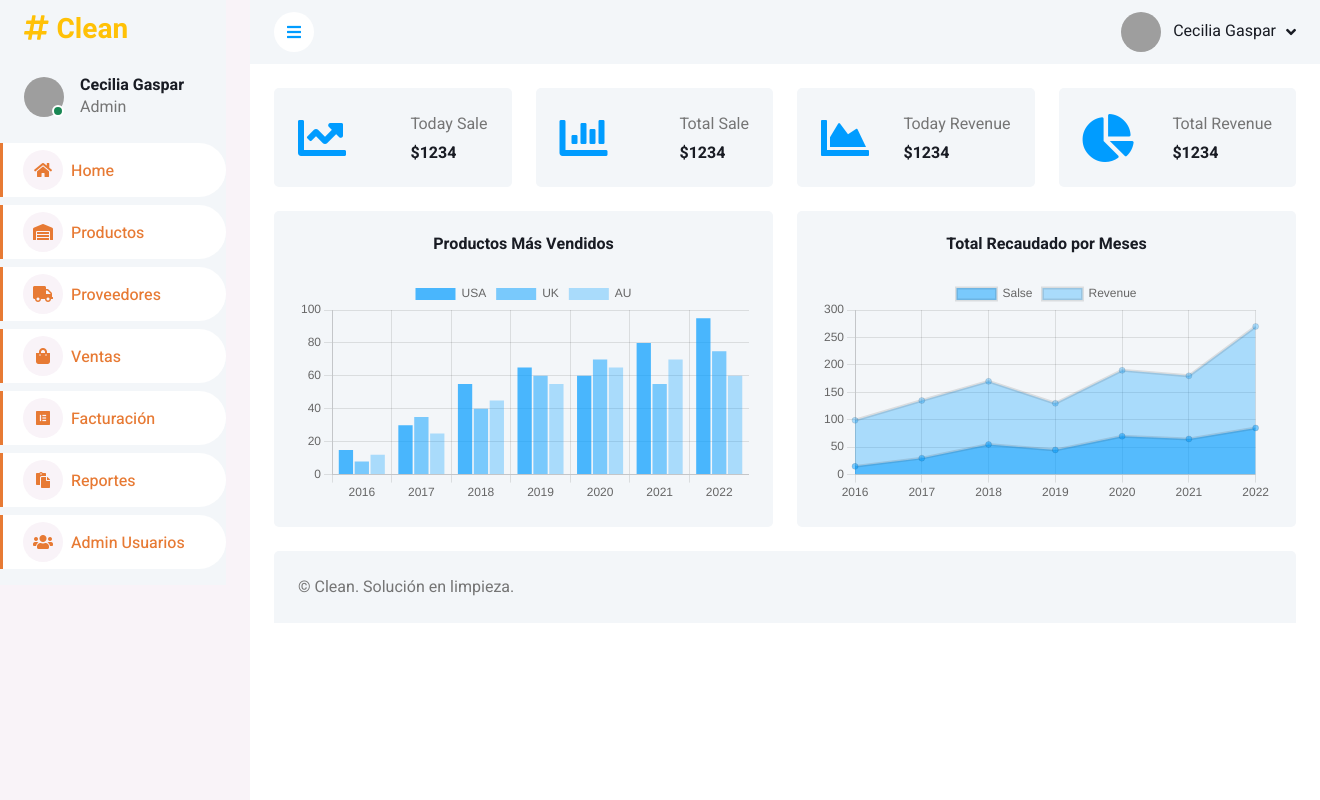
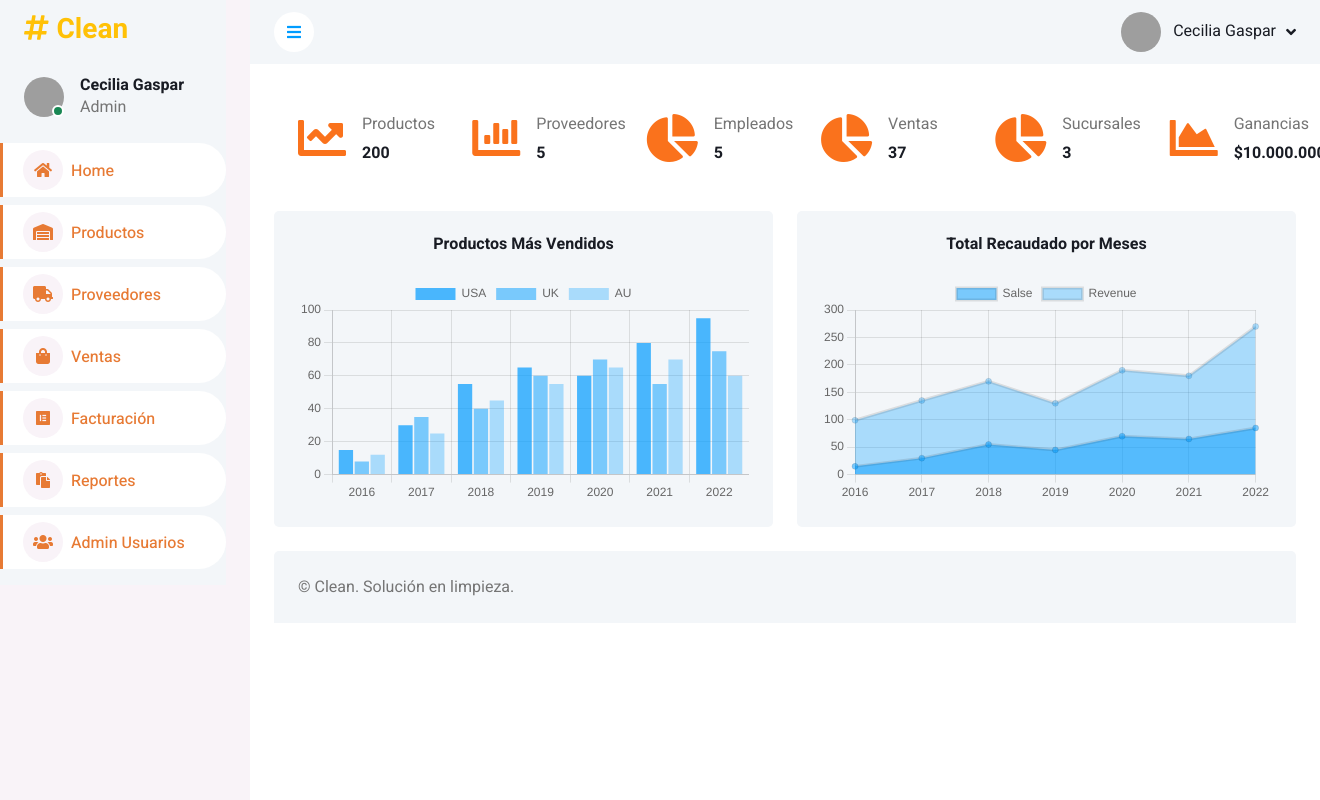
Before and after one commit to samu0812/CleanProject, a PHP site: page /vistas/home.php in a window 1320 px wide. Run offline with PHP 8.4, Linux system fonts and the light colour scheme; some libraries are stand-ins or nearby versions; grey boxes are pictures that could not be loaded.

Commit message:
cambios ceci

```diff
--- a/css/style.css
+++ b/css/style.css
@@ -85,6 +85,15 @@
     background: #FFFFFF;
     transition: 0.5s;
 
+}
+
+.cursorPointer {
+    cursor: pointer;
+    transition: transform 0.3s ease;
+}
+
+.cursorPointer:hover {
+    transform: translateY(-15px);
 }
 
 @media (min-width: 1400px) {
--- a/vistas/home.php
+++ b/vistas/home.php
@@ -60,39 +60,57 @@
             <!-- Sale & Revenue Start -->
             <div class="container-fluid pt-4 px-4">
                 <div class="row g-4">
-                    <div class="col-sm-6 col-xl-3">
-                        <div class="bg-light rounded d-flex align-items-center justify-content-between p-4">
-                            <i class="fa fa-chart-line fa-3x text-primary"></i>
+                    <div class="col-sm-4 col-xl-2">
+                        <div class="bg-personalizado rounded d-flex align-items-center justify-content-between p-4 cursorPointer"onclick="redireccionar('productos.php')">
+                            <i class="fa fa-chart-line fa-3x" style="color: #fa721c;"></i>
                             <div class="ms-3">
-                                <p class="mb-2">Today Sale</p>
-                                <h6 class="mb-0">$1234</h6>
+                                <p class="mb-2">Productos</p>
+                                <h6 class="mb-0">200</h6>
                             </div>
                         </div>
                     </div>
-                    <div class="col-sm-6 col-xl-3">
-                        <div class="bg-light rounded d-flex align-items-center justify-content-between p-4">
-                            <i class="fa fa-chart-bar fa-3x text-primary"></i>
+                    <div class="col-sm-4 col-xl-2">
+                        <div class="bg-personalizado rounded d-flex align-items-center justify-content-between p-4 cursorPointer"onclick="redireccionar('proveedores.php')">
+                            <i class="fa fa-chart-bar fa-3x" style="color: #fa721c;"></i>
                             <div class="ms-3">
-                                <p class="mb-2">Total Sale</p>
-                                <h6 class="mb-0">$1234</h6>
+                                <p class="mb-2">Proveedores</p>
+                                <h6 class="mb-0">5</h6>
                             </div>
                         </div>
                     </div>
-                    <div class="col-sm-6 col-xl-3">
-                        <div class="bg-light rounded d-flex align-items-center justify-content-between p-4">
-                            <i class="fa fa-chart-area fa-3x text-primary"></i>
+                    <div class="col-sm-4 col-xl-2">
+                        <div class="bg-personalizado rounded d-flex align-items-center justify-content-between p-4 cursorPointer"onclick="redireccionar('empleados.php')">
+                            <i class="fa fa-chart-pie fa-3x" style="color: #fa721c;"></i>
                             <div class="ms-3">
-                                <p class="mb-2">Today Revenue</p>
-                                <h6 class="mb-0">$1234</h6>
+                                <p class="mb-2">Empleados</p>
+                                <h6 class="mb-0">5</h6>
                             </div>
                         </div>
                     </div>
-                    <div class="col-sm-6 col-xl-3">
-                        <div class="bg-light rounded d-flex align-items-center justify-content-between p-4">
-                            <i class="fa fa-chart-pie fa-3x text-primary"></i>
+                    <div class="col-sm-4 col-xl-2">
+                        <div class="bg-personalizado rounded d-flex align-items-center justify-content-between p-4 cursorPointer"onclick="redireccionar('ventas.php')">
+                            <i class="fa fa-chart-pie fa-3x" style="color: #fa721c;"></i>
                             <div class="ms-3">
-                                <p class="mb-2">Total Revenue</p>
-                                <h6 class="mb-0">$1234</h6>
+                                <p class="mb-2">Ventas</p>
+                                <h6 class="mb-0">37</h6>
+                            </div>
+                        </div>
+                    </div>
+                    <div class="col-sm-4 col-xl-2">
+                        <div class="bg-personalizado rounded d-flex align-items-center justify-content-between p-4 cursorPointer"onclick="redireccionar('usuarios.php')">
+                            <i class="fa fa-chart-pie fa-3x" style="color: #fa721c;"></i>
+                            <div class="ms-3">
+                                <p class="mb-2">Sucursales</p>
+                                <h6 class="mb-0">3</h6>
+                            </div>
+                        </div>
+                    </div>
+                    <div class="col-sm-4 col-xl-2">
+                        <div class="bg-personalizado rounded d-flex align-items-center justify-content-between p-4 cursorPointer"onclick="redireccionar('ventas.php')">
+                            <i class="fa fa-chart-area fa-3x" style="color: #fa721c;"></i>
+                            <div class="ms-3">
+                                <p class="mb-2">Ganancias</p>
+                                <h6 class="mb-0">$10.000.000</h6>
                             </div>
                         </div>
                     </div>
@@ -137,6 +155,12 @@
         <a href="#" class="btn btn-lg btn-primary btn-lg-square back-to-top"><i class="bi bi-arrow-up"></i></a>
     </div>
 
+    <script>
+        function redireccionar(url) {
+            window.location.href = url;
+        }
+    </script>
+
     <!-- JavaScript Libraries -->
     <script src="https://code.jquery.com/jquery-3.4.1.min.js"></script>
     <script src="https://cdn.jsdelivr.net/npm/bootstrap@5.0.0/dist/js/bootstrap.bundle.min.js"></script>
```
